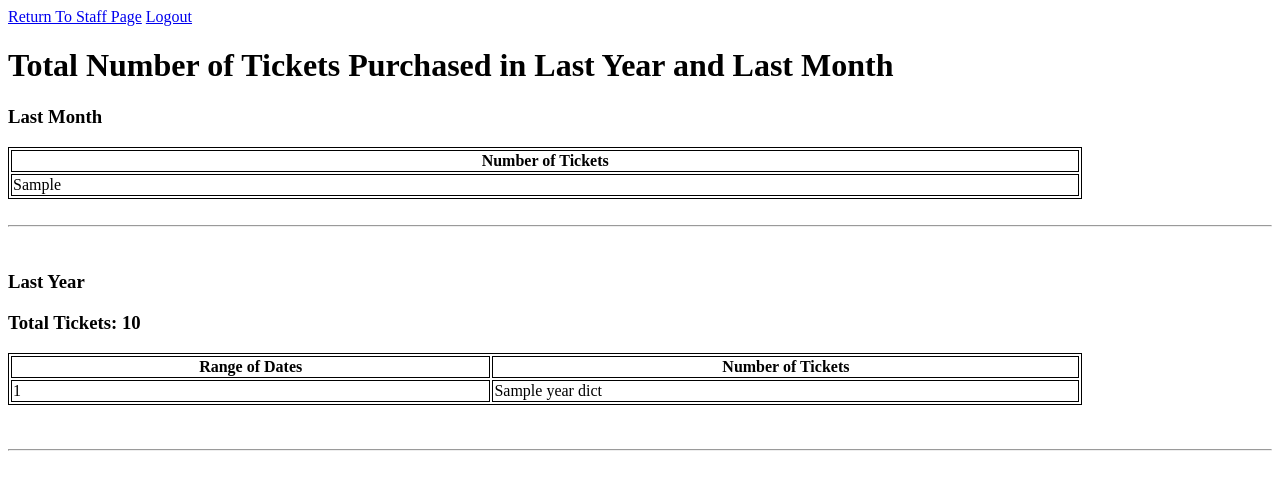
After one commit to sean-balks/databases_final_project, a Flask app: template templates/defaultReport.html in a window 1280 px wide. The commit adds this page. Shown: the top 490 px of the page. Run offline with Flask 2, Linux system fonts and the light colour scheme; the template is opened without the code that fills it: most values are stand-ins (such as "Sample title", 1, 10 or a date in 2020).

Commit message:
added middleware and completed reports for staff and customers

```diff
--- a/app.py
+++ b/app.py
@@ -403,7 +403,7 @@ def staffFlights():
     results = cursor.fetchall()
     for number in flightNums:
         curr_num = number.get("flight_number")
-        query = f'''SELECT customer.name from ricket NATURAL JOIN purchases NATURAL JOIN customer where ticket.flight_number = {curr_num}'''
+        query = f'''SELECT customer.name from ticket NATURAL JOIN purchases NATURAL JOIN customer where ticket.flight_number = {curr_num}'''
         cursor.execute(query)
         cust_names = cursor.fetchall()
         list_of_names = []
@@ -419,7 +419,7 @@ def staffFlights():
 @app.route("/addairport", methods=["GET", "POST"])
 @require_staff_login
 def addAirport():
-    error = None
+    error = "Airport added."
     if request.method == "POST":
         cursor = conn.cursor()
         query = f'''insert into airport values (\'{request.form['airport_name']}\', \'{request.form['source_city']}'''
@@ -431,7 +431,7 @@ def addAirport():
 @app.route("/addairplane", methods=["GET", "POST"])
 @require_staff_login
 def addAirplane():
-    error = None
+    error = "Airplan added."
     if request.method == "POST":
         cursor = conn.cursor()
         query = f'''insert into airplane values (\'{request.form['airplane_ID']}\', \'{request.form['num_of_seats']}\', \'{request.form['airline_name']}'''
@@ -443,7 +443,7 @@ def addAirplane():
 @app.route("/addflight", methods=["GET", "POST"])
 @require_staff_login
 def addFlight():
-    error = None
+    error = "Flight added."
     if request.method == "POST":
         status = request.form["new_status"]
         if status == "ontime":
@@ -531,48 +531,82 @@ def ratings():
     return render_template("staff.html", results=results)
 
 
+@app.route("/reportsDefault", methods=["POST", "GET"])
+@require_staff_login
+def reportsDefault():
+    cursor = conn.cursor()
+    airline_name = session["airline_name"]
+
+    today = datetime.datetime.now()
+
+
+    query = "SELECT COUNT(DISTINCT ticket_id) as count_tix from purchase natural join ticket WHERE customer_email IS NOT NULL AND airline_name = \""+ airline_name +"\" AND DATE(purchase_date) >= DATE_ADD(CURRENT_DATE, INTERVAL -1 MONTH)"
+
+    if not cursor.execute(query):
+        last_month = 0
+    else:
+        last_month = cursor.fetchone()['count_tix']
+
+    year_dict = {}
+    year_total = 0
+    for mon in range(12):
+        query = "SELECT COUNT(DISTINCT ticket_id) as count_tix from purchase natural join ticket WHERE customer_email IS NOT NULL AND airline_name = \""+ airline_name +"\" AND DATE(purchase_date) >= DATE_ADD(DATE(\""+str(today)+"\"), INTERVAL -1 MONTH) AND DATE(purchase_date) <= DATE(\""+str(today)+"\")"
+        if cursor.execute(query):
+            results = cursor.fetchone()['count_tix']
+        else:
+            results = 0
+        year_total += results
+        previous_day = today
+        today -= relativedelta(months=1)
+        interval = str(today) + ' - ' + str(previous_day)
+        year_dict[mon+1] = (interval, results)
+
+    mons = [mon for mon in range(12,0,-1)]
+    cursor.close()
+    return render_template("defaultReport.html", year_dict=year_dict, last_month=last_month, year_total=year_total, mons=mons)
+
+
 @app.route("/reports", methods=["POST", "GET"])
 @require_staff_login
 def reports():
-    values = []
-    chartTitle = "Number of Tickets Sold"
-    total = 0
-    months = ['JAN', 'FEB', 'MAR', 'APR', 'MAY', 'JUN', 'JUL', 'AUG', 'SEP', 'OCT', 'NOV', 'DEC']
-    cursor = conn.cursor()
-    if request.method == "POST": #user entered a specific range of dates
-        values = []
-        beg_date = request.form['beg_date']
-        end_date = request.form['end_date']
-        datetime1 = datetime.datetime.strptime(beg_date, "%Y-%m-%d")
-        datetime2 = datetime.datetime.strptime(end_date, "%Y-%m-%d")
-        month_diff = 0
-        if datetime1.year == datetime2.year:
-            bar_labels = months[datetime1.month - 1:datetime2.month]
-            month_diff = datetime2.month - datetime1.month
+    if request.method == "POST":
+        cursor = conn.cursor()
+        airline_name = session["airline_name"]
+
+        beg_date = request.form['reportDate1']
+        end_date = request.form['reportDate2']
+
+        beg = datetime.date(datetime.strptime(beg_date, "%Y-%m-%d"))
+        end = datetime.date(datetime.strptime(end_date, "%Y-%m-%d"))
+
+        num_of_months = (end.year - beg.year) * 12 + (end.month - beg.month)
+
+
+        query = "SELECT COUNT(DISTINCT ticket_id) as count_tix from purchase natural join ticket WHERE customer_email IS NOT NULL AND airline_name = \""+ airline_name +"\" AND DATE(purchase_date) >= DATE(\""+ str(beg) +"\") AND DATE(purchase_date) <= DATE(\""+ str(end) +"\")"
+
+        if not cursor.execute(query):
+            total_tix = 0
         else:
-            month_diff = (12 - datetime1.month) + datetime2.month
-            labels1 = months[datetime1.month - 1:]
-            labels2 = months[:datetime2.month]
-            year_diff = (int(datetime2.strftime("%Y")) - int(datetime1.strftime("%Y")))
-            for ind in range(1, year_diff):
-                month_diff += 12
-                labels1 += months
-            bar_labels = labels1 + labels2
-        loop_date = datetime2
-        for ind in range(month_diff + 1):
-            month_num = loop_date.strftime("%m")
-            year_num = loop_date.strftime("%Y")
-            loop_date = changeInMonths(loop_date, -1)
-            query = f'''SELECT count(ticket_id) FROM ticket NATURAL JOIN purchases WHERE ticket.airline_name = \'{session['airline_name']}\'
-            and extract(month from purchases.purchase_date) = {month_num}
-            AND extract(year from  purchases.purchase_date) = {year_num}
-            and purchase_date <= \'{datetime2}\' and purchase_date >= \'{datetime1}\''''
-            cursor.execute(query)
-            num_tickets_sold = cursor.fetchone()['count(ticket_id)']
-            values.insert(0, num_tickets_sold)
-        total = sum(values)
-    cursor.close()
-    return render_template("staff.html", old=beg_date, today=end_date, total=total, values=values, title=chartTitle, labels=bar_labels, max=100)
+            total_tix = cursor.fetchone()['count_tix']
+
+        year_dict = {}
+        for mon in range(12):
+            query = "SELECT COUNT(DISTINCT ticket_id) as count_tix from purchase natural join ticket WHERE customer_email IS NOT NULL AND airline_name = \""+ airline_name +"\" AND DATE(purchase_date) <= DATE_ADD(DATE(\""+str(beg)+"\"), INTERVAL 1 MONTH) AND DATE_ADD(DATE(\""+str(beg)+"\"), INTERVAL 1 MONTH) >= DATE(purchase_date)"
+            if cursor.execute(query):
+                results = cursor.fetchone()['count_tix']
+            else:
+                results = 0
+
+            previous_day = beg
+            beg += relativedelta(months=1)
+            interval = str(previous_day) + ' - ' + str(beg)
+            year_dict[mon+1] = (interval, results)
+
+        mons = [mon for mon in range(1,num_of_months+1)]
+        cursor.close()
+        return render_template("report.html", year_dict=year_dict, results=results, mons=mons)
+    return render_template("staff.html")
+
 
 
 # track monthly wise spending within specified range of dates
@@ -652,35 +686,30 @@ def trackSpending():
 @app.route("/revenue")
 @require_staff_login
 def revenue():
-    graph_title = "View Yearly and Monthly Revenue"
-    month_values = []
-    year_values = []
-
     airline_name = session['airline_name']
     cursor = conn.cursor()
 
     today = datetime.datetime.now()
+
     one_month_ago = today - datetime.timedelta(days = 30)
     one_year_ago = today - datetime.timedelta(days = 365)
     # revenue from last month
-    query = f'''SELECT sum(sold_price) FROM ticket NATURAL JOIN purchases WHERE ticket.airline_name = \'{airline_name}\' and purchases.purchase_date >= \'{one_month_ago.strftime("%Y-%m-%d")}\''''
-    cursor.execute(query)
-    month_rev = cursor.fetchone()['sum(sold_price)']
-    if month_rev:
-        month_values.append(int(month_rev))
-    else:
-        month_values.append(0)
+    query = f'''SELECT sum(sold_price) as rev FROM ticket NATURAL JOIN purchases WHERE ticket.airline_name = \'{airline_name}\' and purchases.purchase_date >= \'{one_month_ago.strftime("%Y-%m-%d")}\''''
+    if cursor.execute(query):
+        month_rev = cursor.fetchone()['rev']
 
     # revenue from last year
-    query = f'''SELECT sum(sold_price) FROM ticket NATURAL JOIN purchases WHERE ticket.airline_name = \'{airline_name}\' AND purchases.purchase_date >= \'{one_year_ago.strftime("%Y-%m-%d")}\''''
-    cursor.execute(query)
-    year_rev = cursor.fetchone()['sum(sold_price)']
-    if (year_rev):
-        year_values.append(int(year_rev))
-    else:
-        year_values.append(0)
+    query = f'''SELECT sum(sold_price) as rev FROM ticket NATURAL JOIN purchases WHERE ticket.airline_name = \'{airline_name}\' AND purchases.purchase_date >= \'{one_year_ago.strftime("%Y-%m-%d")}\''''
+    if cursor.execute(query):
+        year_rev = cursor.fetchone()['rev']
+
+    if not month_rev:
+        month_rev = 0
+    if not year_rev:
+        year_rev = 0
+
     cursor.close()
-    return render_template("staff.html", title=graph_title, max=25000, m_val = month_values, y_val = year_values)
+    return render_template("revenue.html", month_rev=month_rev, year_rev=year_rev)
 
 
 @app.route("/customerPurchase", methods=["POST", "GET"])
--- a/templates/customer.html
+++ b/templates/customer.html
@@ -62,6 +62,7 @@
         {% endfor %}
     </div>
 
+
     <div class="box">
         <form method="get" action="">
             <p>Actions</p>
--- /dev/null
+++ b/templates/defaultReport.html
@@ -0,0 +1,49 @@
+<!DOCTYPE html>
+<html>
+    <head>
+        <nav>
+            <div>
+                <a href="/staff">Return To Staff Page</a>
+                <a href="/logout">Logout</a>
+            </div>
+        </nav>
+        <title>Reports Results</title>
+    </head>
+    <body>
+        <h1>Total Number of Tickets Purchased in Last Year and Last Month</h1>
+        <style>
+            table, th, td {
+              border:1px solid black;
+            }
+        </style>
+        <h3>Last Month</h3>
+        <table style="width:85%">
+            <tr>
+                <th>Number of Tickets</th>
+            </tr>
+            <tr>
+                <td>{{last_month}}</td>
+            </tr>
+        </table>
+        <br>
+        <hr>
+        <br>
+        <h3>Last Year</h3>
+        <h3>Total Tickets: {{year_total}}</h3>
+        <table style="width:85%">
+            <tr>
+                <th>Range of Dates</th>
+                <th>Number of Tickets</th>
+            </tr>
+            {% for mon in mons %}
+                <tr>
+                <td>{{year_dict[mon][0]}}</td>
+                <td>{{year_dict[mon][1]}}</td>
+                </tr>
+            {% endfor %}
+        </table>
+        <br>
+    </body>
+    <br>
+    <hr>
+</html>
--- a/templates/index.html
+++ b/templates/index.html
@@ -39,6 +39,7 @@
             {% for result in results %}
                 <p> {{result}} </p>
             {% endfor %}
+
         </div>
 
         <div class="box">
--- a/templates/spendingRangeResults.html
+++ b/templates/spendingRangeResults.html
@@ -3,7 +3,6 @@
     <head>
         <nav>
             <div>
-                <a href="/trackspending">Go Back</a>
                 <a href="/customer">Return To Home</a>
                 <a href="/logout">Logout</a>
             </div>
--- a/templates/spendingTrackPage.html
+++ b/templates/spendingTrackPage.html
@@ -3,7 +3,6 @@
     <head>
         <nav>
             <div>
-                <a href="/specifyspending">Spending For Specified Dates</a>
                 <a href="/customer">Go Back</a>
                 <a href="/logout">Logout</a>
             </div>
```
Also changed, not shown: templates/report.html (added, +39 -0 lines), templates/revenue.html (added, +43 -0 lines), templates/staff.html (+24 -9 lines), templates/spendingSpecifiedRange.html (line endings or trailing spaces).
